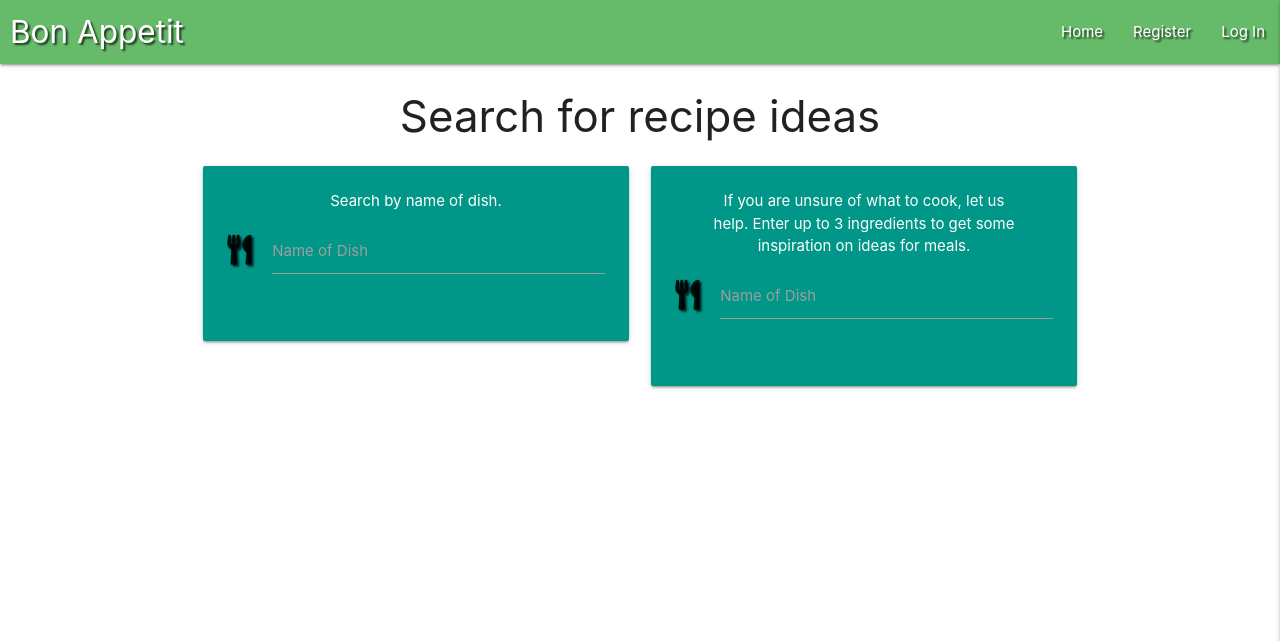
After one commit to AJBayliss81/bon-appetit, a Flask app: page /search in a window 1280 px wide. The commit adds this page. Shown: the top 641 px of the page. Run offline with Flask 2, Linux system fonts and the light colour scheme; some libraries are stand-ins or nearby versions.

Commit message:
Added new search.html template and began styling page to allow for searches by dish name and ingredients

```diff
--- a/app.py
+++ b/app.py
@@ -23,8 +23,8 @@ mongo = PyMongo(app)
 def home():
     return render_template("index.html")
 
+
 # Search functionality
-
 @app.route("/get_recipe/<recipe_id>")
 def get_recipe(recipe_id):
     recipe = mongo.db.recipes.find_one({"_id": ObjectId(recipe_id)})
@@ -43,8 +43,13 @@ def cuisine_recipes():
     recipes = list(mongo.db.recipes.find({"$text": {"$search": browse}}))
     return render_template("cuisine_recipes.html", username=session["user"], recipes=recipes)
 
+
+@app.route("/search")
+def search():
+    return render_template("search.html")
+
+
 # Login/out & register functionality
-
 @app.route("/register", methods=["GET", "POST"])
 def register():
     if request.method == "POST":
@@ -107,8 +112,8 @@ def logout():
     session.pop("user")
     return redirect(url_for("login"))
 
+
 # Profile and admin functionality
-
 @app.route("/profile/<username>", methods=["GET", "POST"])
 def profile(username):
     # grab the session user's username from db
@@ -137,8 +142,8 @@ def admin():
 
     return redirect(url_for("login"))
 
+
 # CRUD functionality for recipes
-
 @app.route("/add_recipe", methods=["GET", "POST"])
 def add_recipe():
     if request.method == "POST":
@@ -192,8 +197,8 @@ def manage_recipes(recipe_id):
     return render_template("manage_recipes.html",
         cuisines=cuisines, recipe=recipe, username=username)
 
+
 # CRUD functionality for cuisines
-
 @app.route("/add_cuisine", methods=["GET", "POST"])
 def add_cuisine():
     if request.method == "POST":
--- a/templates/base.html
+++ b/templates/base.html
@@ -30,7 +30,7 @@
                         <li><a href="{{ url_for('profile', username=session['user']) }}">Profile</a></li>
 			            <li><a href="{{ url_for('add_recipe') }}">Add Recipe</a></li>
 			            <li><a href="{{ url_for('browse') }}">Browse Recipes</a></li>
-			            <li><a href="#">Recipe Ideas</a></li>
+			            <li><a href="{{ url_for('search') }}">Recipe Ideas</a></li>
 			            {% if session.is_admin %}
 			                <li><a href="{{ url_for('admin') }}">Admin Panel</a></li>
                         {% endif %}
@@ -53,7 +53,7 @@
                 <li><a href="{{ url_for('profile', username=session['user']) }}">Profile</a></li>
 			    <li><a href="{{ url_for('add_recipe') }}">Add Recipe</a></li>
 			    <li><a href="{{ url_for('browse') }}">Browse Recipes</a></li>
-			    <li><a href="#">Recipe Ideas</a></li>
+			    <li><a href="{{ url_for('search') }}">Recipe Ideas</a></li>
                 {% if session.is_admin %}
 			        <li><a href="{{ url_for('admin') }}">Admin Panel</a></li>
                 {% endif %}
--- /dev/null
+++ b/templates/search.html
@@ -0,0 +1,42 @@
+{% extends "base.html" %}
+{% block content %}
+
+<h3 class="center-align">Search for recipe ideas</h3>
+
+<div class="row">
+    <div class="col s12 m6">
+        <div class="card-panel teal">
+            <div class="row">
+                <span class="white-text col s10 offset-s1 center-align">
+                    Search by name of dish.
+                </span>
+                <div class="input-field col s12">
+                    <i class="fas fa-utensils prefix text-shadow"></i>
+                    <input id="dish_name" name="dish_name" minlength="4" maxlength="50" type="text" class="validate"
+                        required>
+                    <label for="dish_name">Name of Dish</label>
+                </div>
+            </div>
+
+        </div>
+    </div>
+
+    <div class="col s12 m6">
+        <div class="card-panel teal">
+            <div class="row">
+                <span class="white-text col s10 offset-s1 center-align">If you are unsure of what to cook, let us help.
+                    Enter up to 3 ingredients to get
+                    some inspiration on ideas for meals.
+                </span>
+                <div class="input-field col s12">
+                    <i class="fas fa-utensils prefix text-shadow"></i>
+                    <input id="#" name="#" minlength="4" maxlength="50" type="text" class="validate" required>
+                    <label for="#">Name of Dish</label>
+                </div>
+            </div>
+
+        </div>
+    </div>
+</div>
+
+{% endblock %}
```
